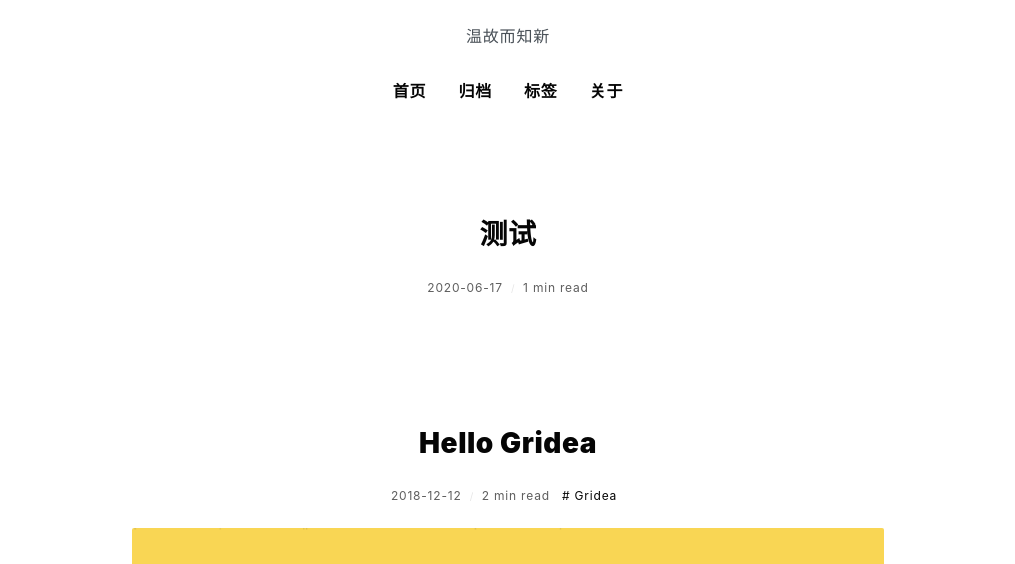
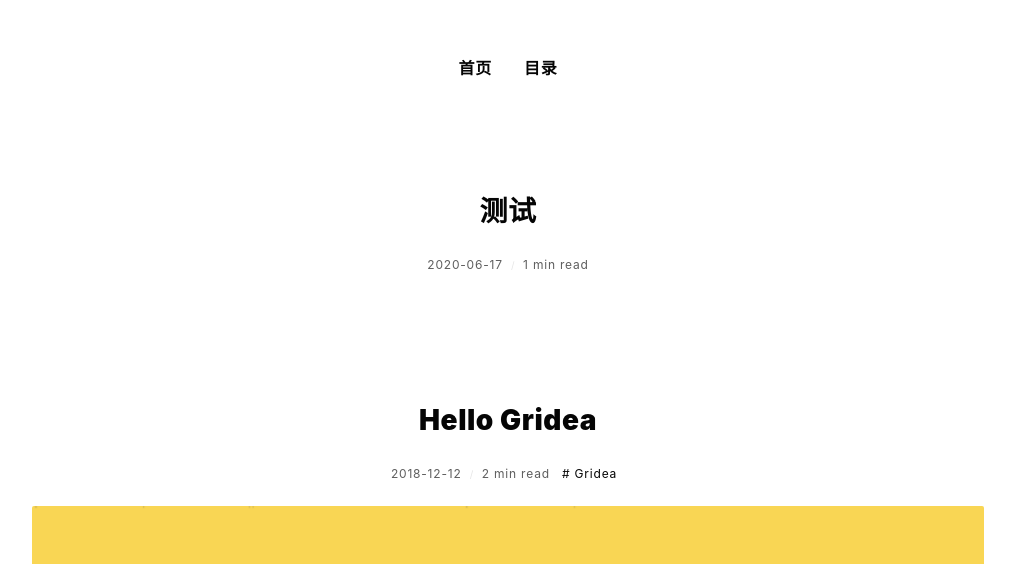
Before and after one commit to ZERONONET/zerononet.github.io, a plain HTML site: page index.html in a window 1280 px wide. Shown: the part 236-800 px from the top of the page, without its empty margins (132-1147 px from the left). Drawn offline with nearby package versions, Linux system fonts and the light colour scheme; a web font is replaced by a local one.

Commit message:
update from gridea: 2020-06-17 19:37:32

```diff
--- a/atom.xml
+++ b/atom.xml
@@ -2,11 +2,10 @@
 <feed xmlns="http://www.w3.org/2005/Atom">
     <id>https://zerononet.github.io</id>
     <title>Gridea</title>
-    <updated>2020-06-17T11:31:03.545Z</updated>
+    <updated>2020-06-17T11:37:32.779Z</updated>
     <generator>https://github.com/jpmonette/feed</generator>
     <link rel="alternate" href="https://zerononet.github.io"/>
     <link rel="self" href="https://zerononet.github.io/atom.xml"/>
-    <subtitle>温故而知新</subtitle>
     <logo>https://zerononet.github.io/images/avatar.png</logo>
     <icon>https://zerononet.github.io/favicon.ico</icon>
     <rights>All rights reserved 2020, Gridea</rights>
--- a/index.html
+++ b/index.html
@@ -3,7 +3,7 @@
     <meta charset="utf-8" />
 <meta name="viewport" content="width=device-width, initial-scale=1" />
 <title>Gridea</title>
-<link rel="shortcut icon" href="https://zerononet.github.io/favicon.ico?v=1592393006156">
+<link rel="shortcut icon" href="https://zerononet.github.io/favicon.ico?v=1592393802918">
 <link href="https://cdn.jsdelivr.net/npm/remixicon@2.3.0/fonts/remixicon.css" rel="stylesheet">
 <link rel="stylesheet" href="https://zerononet.github.io/styles/main.css">
 <link rel="alternate" type="application/atom+xml" title="Gridea - Atom Feed" href="https://zerononet.github.io/atom.xml">
@@ -11,20 +11,20 @@
 
 
 
-    <meta name="description" content="温故而知新" />
+    <meta name="description" content="" />
   </head>
   <body>
     <div class="main">
       <div class="main-content">
         <div class="site-header">
   <a href="https://zerononet.github.io">
-  <img class="avatar" src="https://zerononet.github.io/images/avatar.png?v=1592393006156" alt="">
+  <img class="avatar" src="https://zerononet.github.io/images/avatar.png?v=1592393802918" alt="">
   </a>
   <h1 class="site-title">
     Gridea
   </h1>
   <p class="site-description">
-    温故而知新
+
   </p>
   <div class="menu-container">
 
@@ -36,19 +36,7 @@
 
 
         <a href="/archives" class="menu">
-          归档
-        </a>
-
-
-
-        <a href="/tags" class="menu">
-          标签
-        </a>
-
-
-
-        <a href="/post/about" class="menu">
-          关于
+          目录
         </a>
 
 
@@ -128,7 +116,7 @@
 
 
         <div class="site-footer">
-  Powered by <a href="https://github.com/getgridea/gridea" target="_blank">ZERONONET</a>
+  Powered by <a href="https://github.com/getgridea/gridea" target="_blank"> ZERONONET</a>
   <a class="rss" href="https://zerononet.github.io/atom.xml" target="_blank">
     <i class="ri-rss-line"></i> RSS
   </a>
--- a/styles/main.css
+++ b/styles/main.css
@@ -974,3 +974,24 @@ td {
 .hljs-strong {
   font-weight: bold;
 }
+
+      .main {
+        max-width: 1000px;
+      }
+
+      .post-container .post .post-title {
+        text-align: center;
+      }
+      .post-container .post .post-info {
+        text-align: center;
+      }
+      .post-detail .post .post-title {
+        text-align: center;
+      }
+      .post-detail .post .post-info {
+        text-align: center;
+      }
+
+      body {
+        font-family: -apple-system,BlinkMacSystemFont,'Helvetica Neue','PingFang SC','Hiragino Sans GB','Droid Sans Fallback','Microsoft YaHei',sans-serif;
+      }
```
Also changed, not shown: archives/index.html (+6 -18 lines), post/ce-shi/index.html (+5 -17 lines), post/hello-gridea/index.html (+5 -17 lines), tag/vYQMdhTm-/index.html (+6 -18 lines), tags/index.html (+6 -18 lines).
